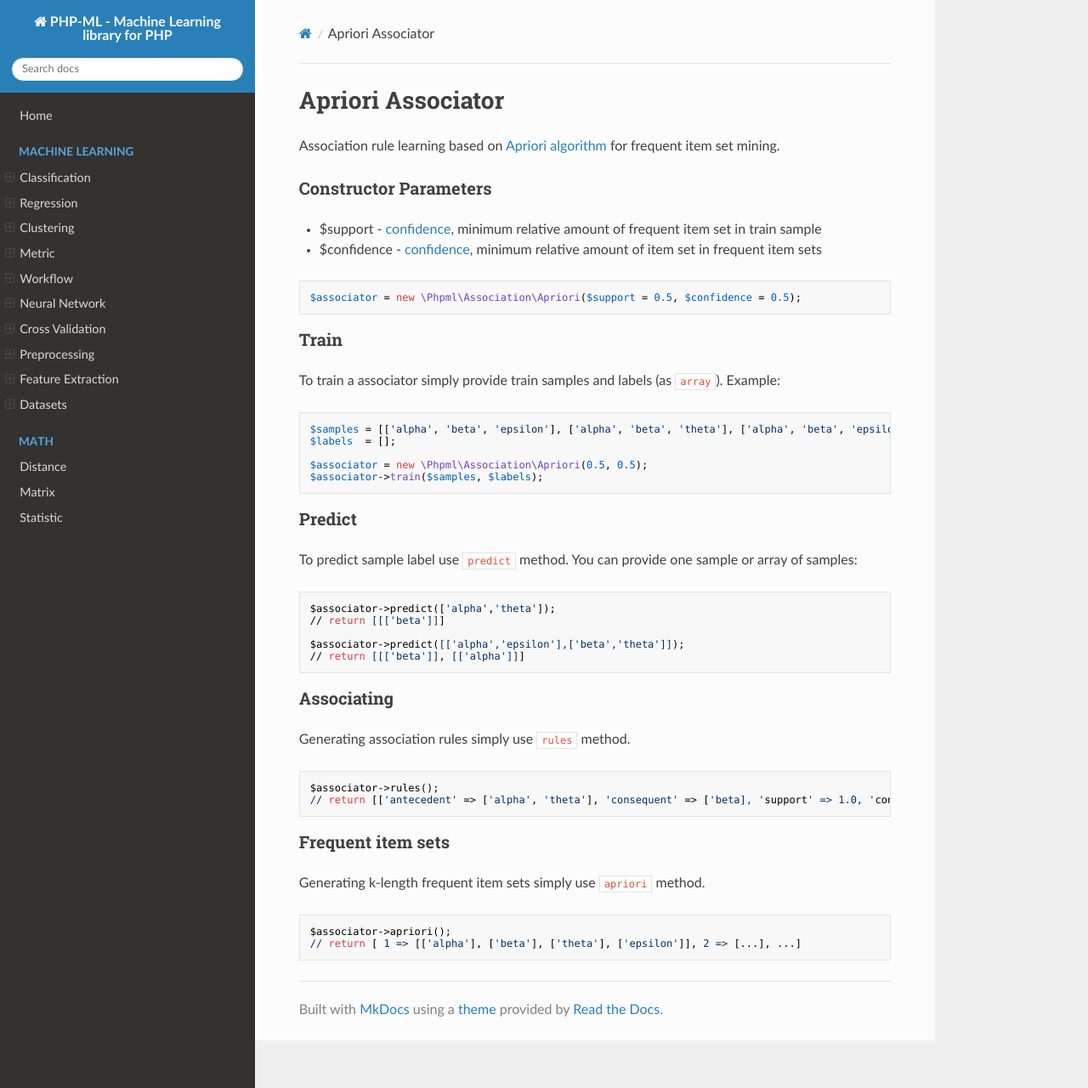
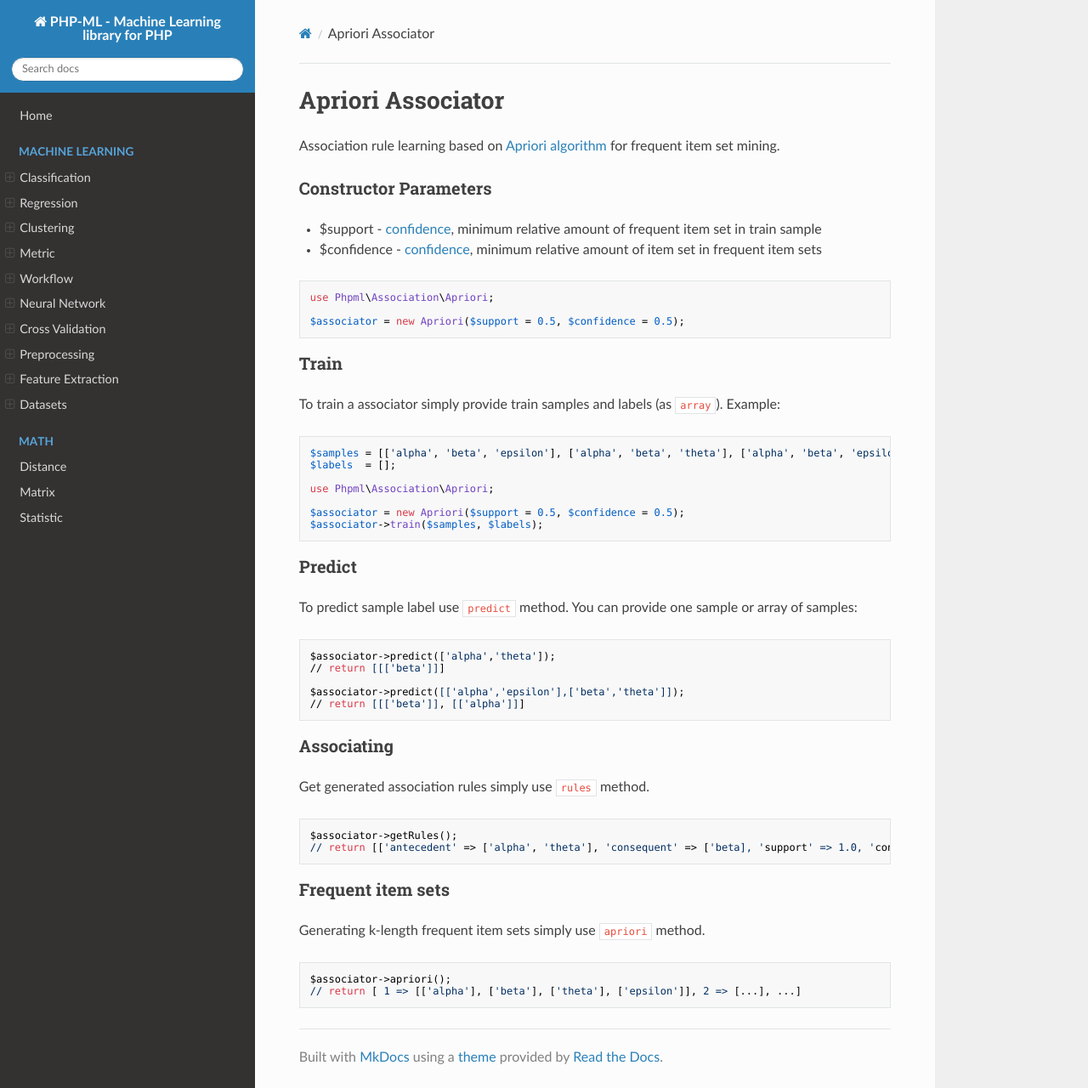
Before and after one commit to jorgecasas/php-ml, an MkDocs documentation site: the page built from docs/machine-learning/association/apriori.md, in a window 1280 px wide and 1280 px high. Shown: the whole window at 85% size. Built offline with MkDocs 1.6.1, drawn with Linux system fonts in a browser that asks for light colours; nearby versions of some CDN libraries; old or Windows-style settings are respelled for this version of MkDocs.

Commit message:
Apply comments / coding styles
* Remove user-specific gitignore
* Add return type hints
* Avoid global namespace in docs
* Rename rules -> getRules
* Split up rule generation

Todo:
* Move set theory out to math
* Extract rule generation

````diff
--- a/docs/machine-learning/association/apriori.md
+++ b/docs/machine-learning/association/apriori.md
@@ -8,7 +8,9 @@ Association rule learning based on [Apriori algorithm](https://en.wikipedia.org/
 * $confidence - [confidence](https://en.wikipedia.org/wiki/Association_rule_learning#Confidence), minimum relative amount of item set in frequent item sets
 
 ```
-$associator = new \Phpml\Association\Apriori($support = 0.5, $confidence = 0.5);
+use Phpml\Association\Apriori;
+
+$associator = new Apriori($support = 0.5, $confidence = 0.5);
 ```
 
 ### Train
@@ -19,7 +21,9 @@ To train a associator simply provide train samples and labels (as `array`). Exam
 $samples = [['alpha', 'beta', 'epsilon'], ['alpha', 'beta', 'theta'], ['alpha', 'beta', 'epsilon'], ['alpha', 'beta', 'theta']];
 $labels  = [];
 
-$associator = new \Phpml\Association\Apriori(0.5, 0.5);
+use Phpml\Association\Apriori;
+
+$associator = new Apriori($support = 0.5, $confidence = 0.5);
 $associator->train($samples, $labels);
 ```
 
@@ -37,10 +41,10 @@ $associator->predict([['alpha','epsilon'],['beta','theta']]);
 
 ### Associating
 
-Generating association rules simply use `rules` method.
+Get generated association rules simply use `rules` method.
 
 ```
-$associator->rules();
+$associator->getRules();
 // return [['antecedent' => ['alpha', 'theta'], 'consequent' => ['beta], 'support' => 1.0, 'confidence' => 1.0], ... ]
 ```
 
````
Also changed, not shown: 3 other files.
